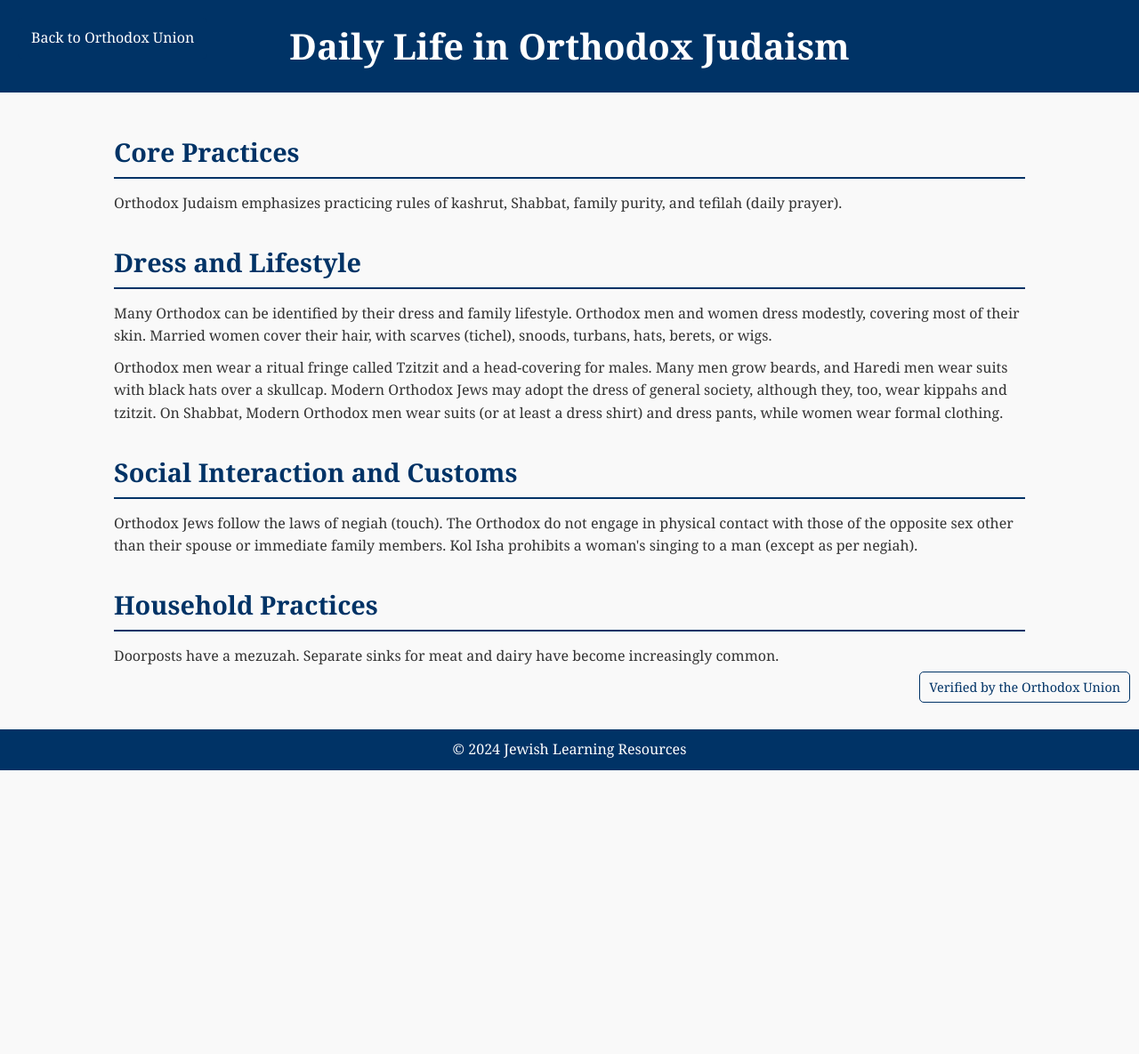
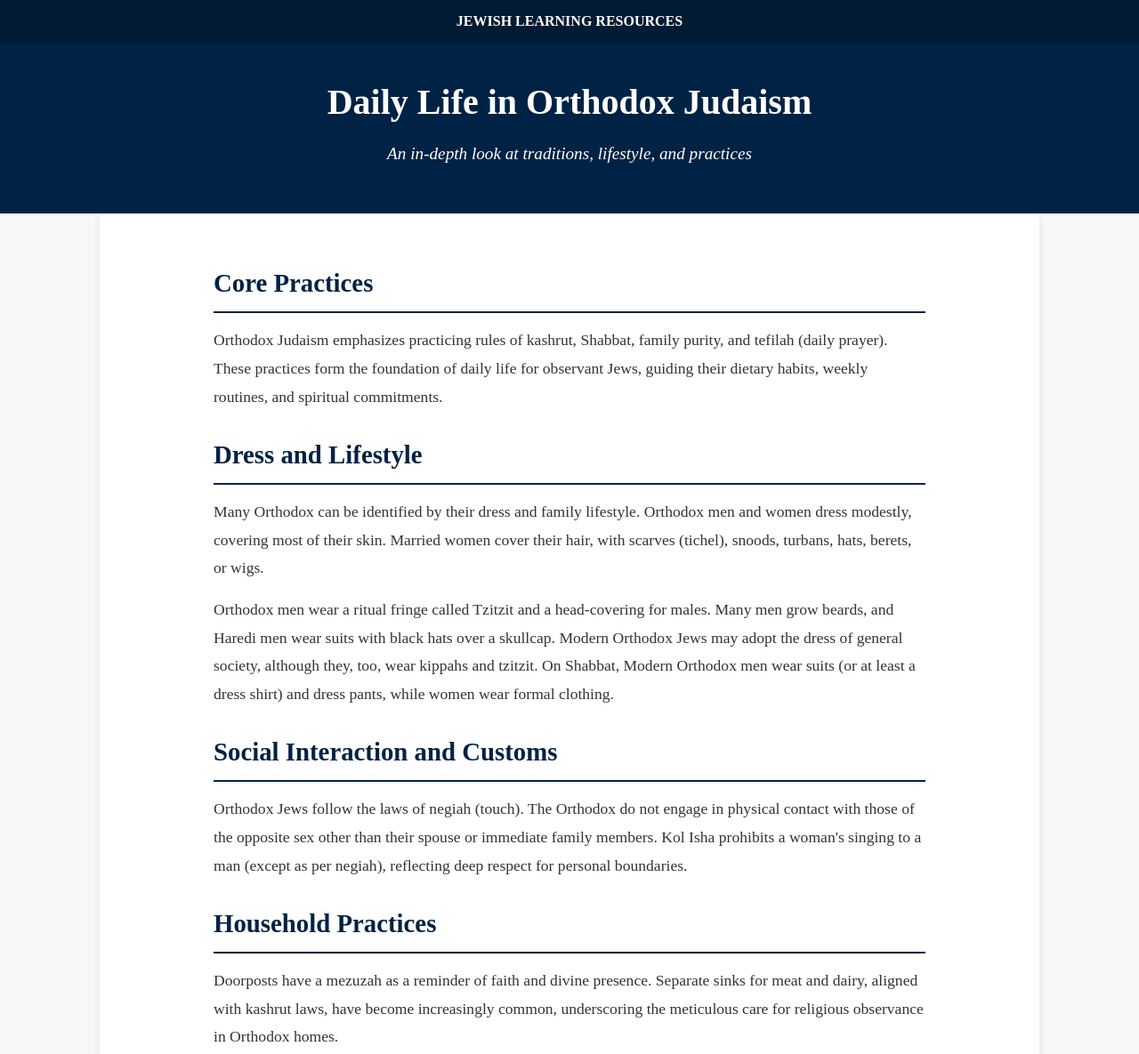
Before and after one commit to ThatOneWeirdDev/jewishinfo, a plain HTML site: page index.html in a window 1280 px wide. Shown: the top 1185 px of the page at 89% size. Before the commit the page ends 866 px from the top, so only its background shows below. Drawn offline with Linux system fonts and the light colour scheme.

Commit message:
Update index.html

```diff
--- a/index.html
+++ b/index.html
@@ -4,94 +4,108 @@
     <meta charset="UTF-8">
     <meta name="viewport" content="width=device-width, initial-scale=1.0">
     <meta name="description" content="Learn about daily life in Orthodox Judaism, including practices, dress codes, and lifestyle principles.">
-    <title>Jewish Learning - Daily Life in Orthodox Judaism</title>
+    <title>Daily Life in Orthodox Judaism - Jewish Learning Resources</title>
     <style>
         body {
-            font-family: 'Georgia', serif;
-            line-height: 1.6;
+            font-family: 'Times New Roman', Times, serif;
+            line-height: 1.8;
             margin: 0;
             padding: 0;
-            background-color: #f9f9f9;
+            background-color: #f8f8f8;
             color: #333;
         }
         header {
-            background-color: #003366;
+            background-color: #002244;
             color: white;
-            padding: 20px 10%;
+            padding: 30px 10%;
             text-align: center;
         }
         header h1 {
+            font-size: 2.5em;
             margin: 0;
-            font-size: 2.5em;
+        }
+        header p {
+            font-size: 1.2em;
+            margin-top: 5px;
+            font-style: italic;
+        }
+        .organization-header {
+            background-color: #001b33;
+            padding: 10px 10%;
+            text-align: center;
+            color: white;
+            font-weight: bold;
+            text-transform: uppercase;
         }
         main {
-            padding: 20px 10%;
+            padding: 30px 10%;
+            max-width: 800px;
+            margin: 0 auto;
+            background: white;
+            box-shadow: 0 4px 8px rgba(0, 0, 0, 0.1);
         }
-        section {
-            margin-bottom: 30px;
+        article {
+            margin-bottom: 20px;
         }
-        h2 {
-            color: #003366;
+        article h2 {
             font-size: 1.8em;
-            border-bottom: 2px solid #003366;
+            color: #002244;
+            border-bottom: 2px solid #002244;
+            margin-bottom: 15px;
             padding-bottom: 5px;
-            margin-bottom: 15px;
         }
-        p {
-            margin: 10px 0;
-        }
-        ul {
-            list-style-type: disc;
-            padding-left: 20px;
+        article p {
+            margin: 15px 0;
+            font-size: 1.1em;
         }
         footer {
-            background-color: #003366;
+            background-color: #002244;
             color: white;
             text-align: center;
-            padding: 10px;
-            margin-top: 20px;
-            position: relative;
+            padding: 15px;
+            font-size: 0.9em;
+            margin-top: 30px;
+        }
+        .verified {
+            font-size: 0.9em;
+            color: #002244;
+            background-color: #f0f0f0;
+            border: 1px solid #002244;
+            padding: 5px 10px;
+            border-radius: 5px;
+            display: inline-block;
+            margin-top: 10px;
         }
         .back-button {
-            position: fixed;
-            top: 20px;
-            left: 20px;
-            background-color: #003366;
+            display: block;
+            margin: 20px 0;
+            text-align: center;
+            text-decoration: none;
             color: white;
-            padding: 10px 15px;
-            text-decoration: none;
+            background-color: #002244;
+            padding: 10px 20px;
             border-radius: 5px;
-            font-size: 1em;
+            font-weight: bold;
         }
         .back-button:hover {
-            background-color: #0055a5;
-        }
-        .verified {
-            position: fixed;
-            bottom: 10px;
-            right: 10px;
-            font-size: 0.9em;
-            color: #003366;
-            background-color: #f9f9f9;
-            border: 1px solid #003366;
-            padding: 5px 10px;
-            border-radius: 5px;
+            background-color: #004488;
         }
     </style>
 </head>
 <body>
-    <a href="https://www.ou.org/" class="back-button">Back to Orthodox Union</a>
+    <div class="organization-header">Jewish Learning Resources</div>
     <header>
         <h1>Daily Life in Orthodox Judaism</h1>
+        <p>An in-depth look at traditions, lifestyle, and practices</p>
     </header>
     <main>
-        <section>
+        <article>
             <h2>Core Practices</h2>
             <p>
-                Orthodox Judaism emphasizes practicing rules of kashrut, Shabbat, family purity, and tefilah (daily prayer).
+                Orthodox Judaism emphasizes practicing rules of kashrut, Shabbat, family purity, and tefilah (daily prayer). These practices form the foundation of daily life for observant Jews, guiding their dietary habits, weekly routines, and spiritual commitments.
             </p>
-        </section>
-        <section>
+        </article>
+        <article>
             <h2>Dress and Lifestyle</h2>
             <p>
                 Many Orthodox can be identified by their dress and family lifestyle. Orthodox men and women dress modestly, covering most of their skin. Married women cover their hair, with scarves (tichel), snoods, turbans, hats, berets, or wigs.
@@ -99,23 +113,24 @@
             <p>
                 Orthodox men wear a ritual fringe called Tzitzit and a head-covering for males. Many men grow beards, and Haredi men wear suits with black hats over a skullcap. Modern Orthodox Jews may adopt the dress of general society, although they, too, wear kippahs and tzitzit. On Shabbat, Modern Orthodox men wear suits (or at least a dress shirt) and dress pants, while women wear formal clothing.
             </p>
-        </section>
-        <section>
+        </article>
+        <article>
             <h2>Social Interaction and Customs</h2>
             <p>
-                Orthodox Jews follow the laws of negiah (touch). The Orthodox do not engage in physical contact with those of the opposite sex other than their spouse or immediate family members. Kol Isha prohibits a woman's singing to a man (except as per negiah).
+                Orthodox Jews follow the laws of negiah (touch). The Orthodox do not engage in physical contact with those of the opposite sex other than their spouse or immediate family members. Kol Isha prohibits a woman's singing to a man (except as per negiah), reflecting deep respect for personal boundaries.
             </p>
-        </section>
-        <section>
+        </article>
+        <article>
             <h2>Household Practices</h2>
             <p>
-                Doorposts have a mezuzah. Separate sinks for meat and dairy have become increasingly common.
+                Doorposts have a mezuzah as a reminder of faith and divine presence. Separate sinks for meat and dairy, aligned with kashrut laws, have become increasingly common, underscoring the meticulous care for religious observance in Orthodox homes.
             </p>
-        </section>
+        </article>
+        <a href="https://www.ou.org/" class="back-button">Back to Orthodox Union</a>
     </main>
     <footer>
-        &copy; 2024 Jewish Learning Resources
-        <div class="verified">Verified by the Orthodox Union</div>
+        &copy; 2024 Jewish Learning Resources <br>
+        <span class="verified">Verified by the Orthodox Union</span>
     </footer>
 </body>
 </html>
```
